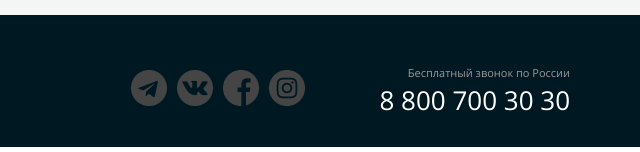
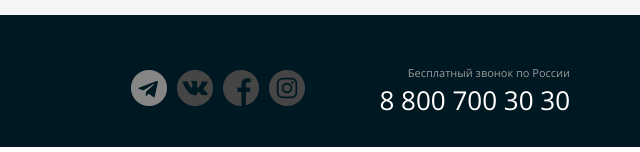
Before and after one commit to swarley72/useless_project, a plain HTML site: page reviews.html in a window 1280 px wide. In both pictures the pointer is over the link 789 px from the left and 3213 px from the top of the page. Shown: the part 3126-3278 px from the top of the page, 640-1280 px from the left. Drawn offline with Linux system fonts and the light colour scheme.

Commit message:
social hovers fixed

```diff
--- a/style/blocks/partners.css
+++ b/style/blocks/partners.css
@@ -14,7 +14,6 @@
 .partners__item {
   margin-bottom: 58px;
   filter: grayscale(1);
-
   flex-grow: 1;
   min-width: 265px;
   max-width: 295px;
--- a/style/blocks/review-form.css
+++ b/style/blocks/review-form.css
@@ -41,14 +41,14 @@
   margin-bottom: 14px;
 }
 
+.review-form__controls-title {
+  padding-top: 14px;
+  width: 38.6%;
+}
+
 .review-form__controls {
   display: flex;
   margin-bottom: 21px;
-}
-
-.review-form__controls-title {
-  padding-top: 14px;
-  width: 38.6%;
 }
 
 .review-form__buttons {
--- a/style/blocks/socials.css
+++ b/style/blocks/socials.css
@@ -17,15 +17,6 @@
   width: 36px;
   height: 36px;
   text-decoration: none;
-  transition: opacity 0.5s;
-}
-
-.socials__link:hover:before {
-  opacity: 1;
-}
-
-.socials__link:hover:after {
-  opacity: 0;
 }
 
 .socials__item--icon-tg .socials__link:after {
@@ -131,3 +122,13 @@
   opacity: 0;
   background: url("../../img/socials/sprites.png") -10px -10px;
 }
+
+.socials__link:hover:before {
+  opacity: 1;
+  transition: opacity 0.5s;
+}
+
+.socials__link:hover:after {
+  opacity: 0;
+  transition: opacity 0.5s;
+}
```
